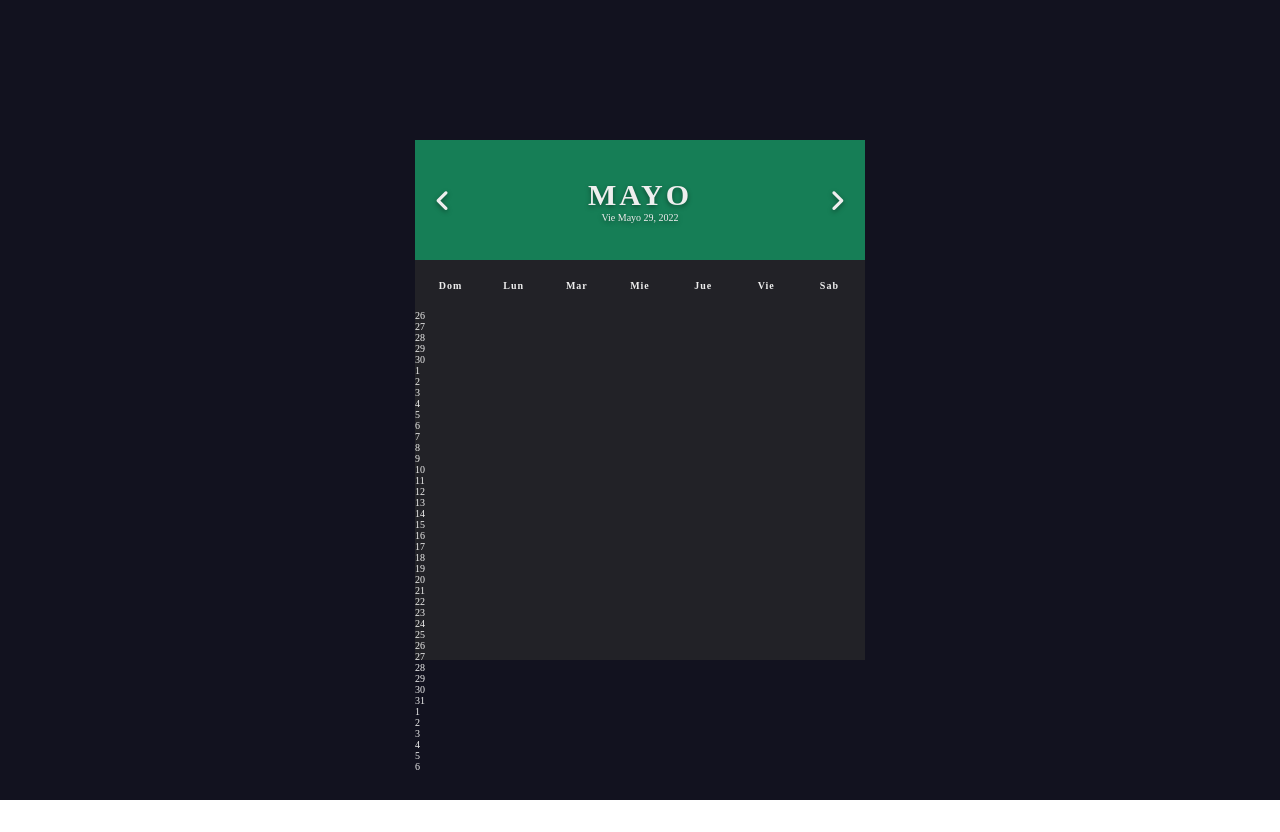
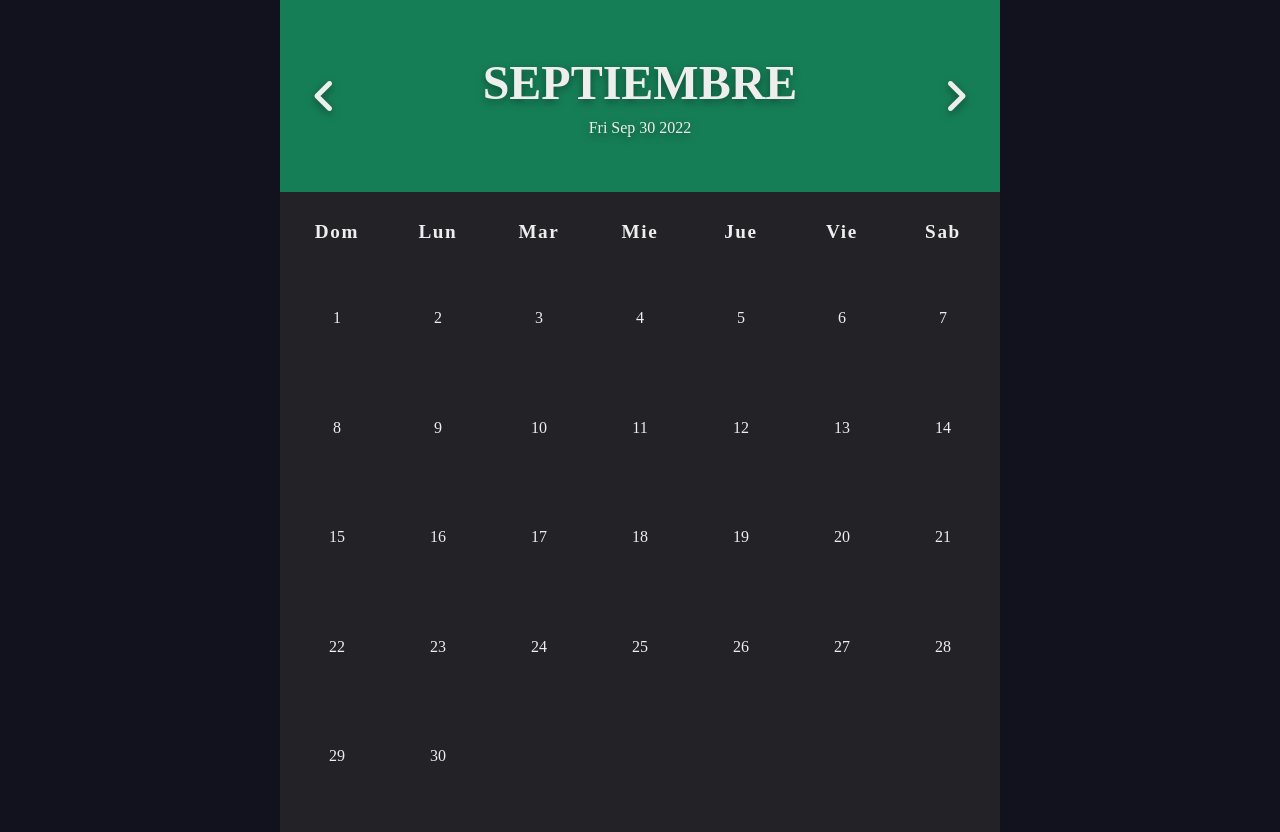
Before and after one commit to FacundoDLR/Calendario-App, a plain HTML site: page index.html in a window 1280 px wide. Before the commit the page ends 800 px from the top, so only its background shows below. Drawn offline with Linux system fonts and the light colour scheme.

Commit message:
Agregando js al calendario

```diff
--- a/Estilos/style.css
+++ b/Estilos/style.css
@@ -4,13 +4,13 @@
     box-sizing: border-box;
 }
 
-html{
+/* html{
     font-size: 62.5%;
-}
+} */
 
 .container{
     width: 100%;
-    height: 100vh;
+    height: 100%;
     background-color: #12121f;
     color: #eee;
     display: flex;
@@ -46,7 +46,10 @@ html{
     text-transform: uppercase;
     font-weight: bold;
     font-size: 3rem;
-    letter-spacing: .3rem;
+}
+
+.date p{
+    margin-top: 0.6rem;
 }
 
 .weekdays{
@@ -58,9 +61,43 @@ html{
 }
 
 .weekdays div{
-    font: 1.5rem;
+    font-size: 1.2rem;
     font-weight: bold;
     letter-spacing: .1rem;
     width: calc(44.2rem/7);
     text-align: center;
 }
+
+.days{
+    width: 100%;
+    height: 35rem;
+    padding: 0.4rem;
+    display: flex;
+    flex-wrap: wrap;
+}
+
+.days div{
+    width: calc(44.2rem/7);
+    height: 5rem;
+    text-align: center;
+    transition: background-color .2s;
+    display: flex;
+    justify-content: center;
+    align-items: center;
+}
+
+.days div:hover:not(.today){
+    background-color: #262626;
+    outline: .2rem solid #777;
+    cursor: pointer;
+    box-shadow: rgba(0, 0, 0, .4);
+}
+
+.prev-date, .next-date{
+    opacity: .5;
+}
+
+.today{
+    background-color: #167e56;
+    outline: .2rem solid #777;
+}
--- a/Scripts/script.js
+++ b/Scripts/script.js
@@ -0,0 +1,33 @@
+const date = new Date();
+
+const monthDays = document.querySelector(".days");
+
+const lastDay = new Date(date.getFullYear(),date.getMonth() + 1, 0).getDate();
+
+console.log(lastDay)
+
+const months = [
+    "Enero",
+    "Febrero",
+    "Marzo",
+    "Abril",
+    "Mayo",
+    "Junio",
+    "julio",
+    "Agosto",
+    "Septiembre",
+    "Octubre",
+    "Noviembre",
+    "Diciembre",
+];
+
+document.querySelector(".date h1").innerHTML = months[date.getMonth()];
+
+document.querySelector(".date p").innerHTML = date.toDateString();
+
+let days = "";
+
+for(let i = 1; i<=lastDay; i++){
+    days += `<div>${i}</div>`;
+    monthDays.innerHTML = days;
+}
--- a/index.html
+++ b/index.html
@@ -14,8 +14,8 @@
             <div class="month">
                 <i class="fas fa-angle-left prev"></i>
                 <div class="date">
-                    <h1>Mayo</h1>
-                    <p>Vie Mayo 29, 2022</p>
+                    <h1></h1>
+                    <p></p>
                 </div>
                 <i class="fas fa-angle-right next"></i>
             </div>
@@ -29,48 +29,6 @@
                 <div>Sab</div>
             </div>
             <div class="days">
-                <div class="prev-date">26</div>
-                <div class="prev-date">27</div>
-                <div class="prev-date">28</div>
-                <div class="prev-date">29</div>
-                <div class="prev-date">30</div>
-                <div>1</div>
-                <div>2</div>
-                <div>3</div>
-                <div>4</div>
-                <div>5</div>
-                <div>6</div>
-                <div>7</div>
-                <div>8</div>
-                <div>9</div>
-                <div>10</div>
-                <div>11</div>
-                <div>12</div>
-                <div>13</div>
-                <div>14</div>
-                <div>15</div>
-                <div>16</div>
-                <div>17</div>
-                <div>18</div>
-                <div>19</div>
-                <div>20</div>
-                <div>21</div>
-                <div>22</div>
-                <div>23</div>
-                <div>24</div>
-                <div>25</div>
-                <div>26</div>
-                <div>27</div>
-                <div>28</div>
-                <div>29</div>
-                <div>30</div>
-                <div>31</div>
-                <div class="next-date">1</div>
-                <div class="next-date">2</div>
-                <div class="next-date">3</div>
-                <div class="next-date">4</div>
-                <div class="next-date">5</div>
-                <div class="next-date">6</div>
             </div>
         </div>
     </div>
```
